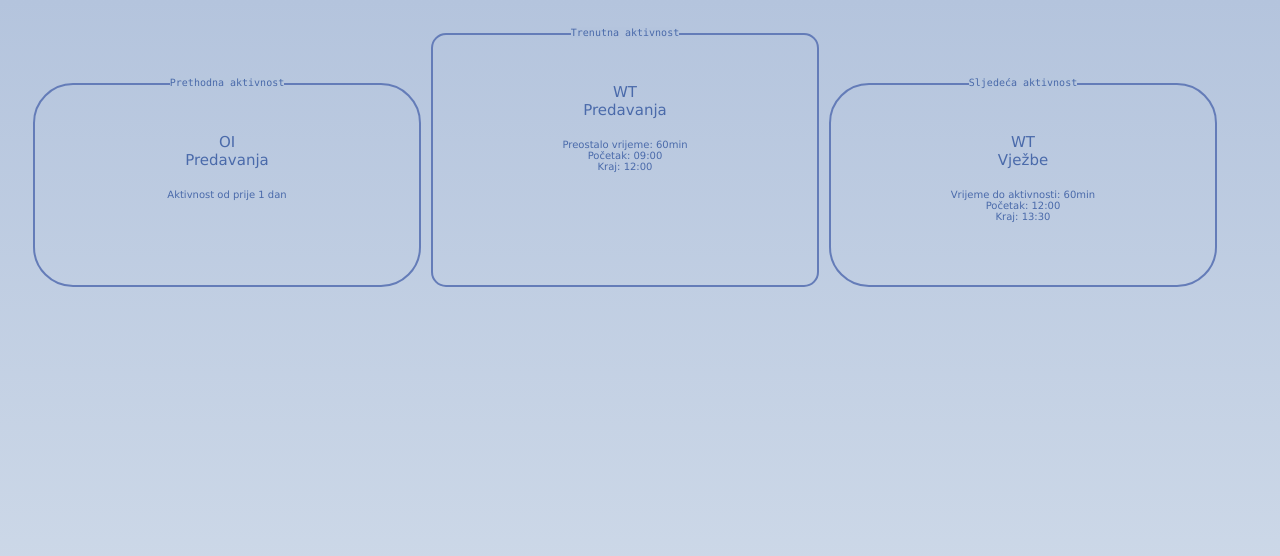
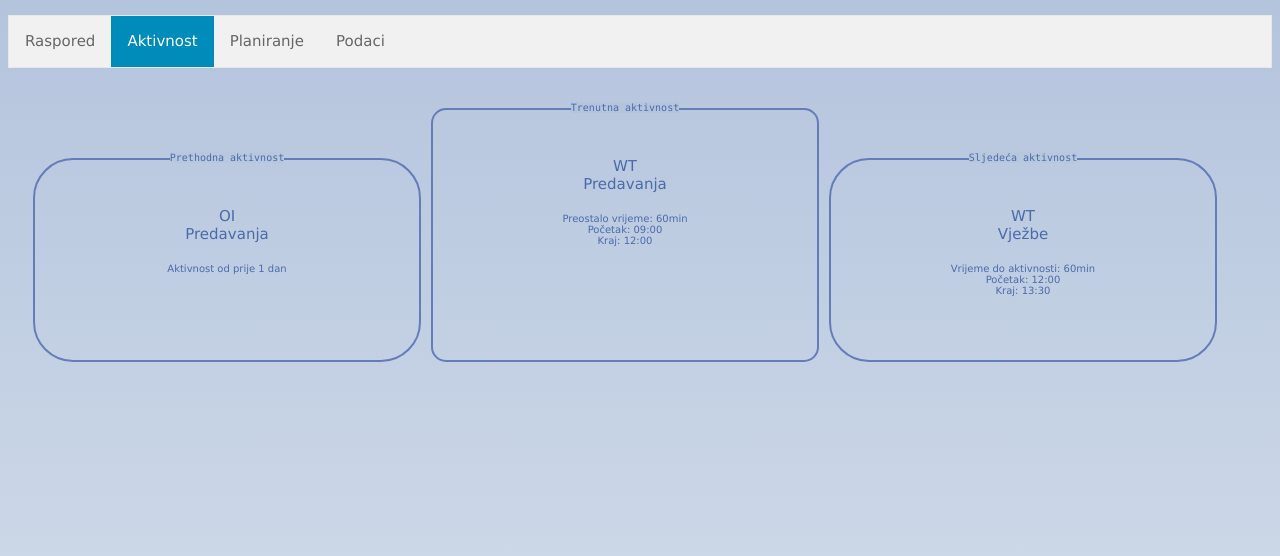
Before and after one commit to lkafedzic1/web-technologies-project, a plain HTML site: page aktivnost.html in a window 1280 px wide. Shown: the top 556 px of the page. Drawn offline with Linux system fonts and the light colour scheme.

Commit message:
drugi zadatak

```diff
--- a/aktivnost.html
+++ b/aktivnost.html
@@ -3,10 +3,17 @@
 <head>
 <title>Raspored aktivnosti</title>
 <link rel="stylesheet" href="aktivnost.css">
+<meta name="viewport" content="width=device-width,initial-scale=1">
 </head>
 <body>
+<ul class="navbar">
+  <li><a href="./raspored.html">Raspored</a></li>
+  <li><a class="active" href="./aktivnost.html">Aktivnost</a></li>
+  <li><a href="./planiranjeNastavnik.html">Planiranje</a></li>
+ <li><a href="./podaciStudent.html">Podaci</a></li>
+</ul>
 <div class="container">
-<div class="side">
+<div id="bef" class="side">
     <h1><span>Prethodna aktivnost</span></h1>
     <div class="in">
         <p class="abt">OI<br />Predavanja</p>
```
